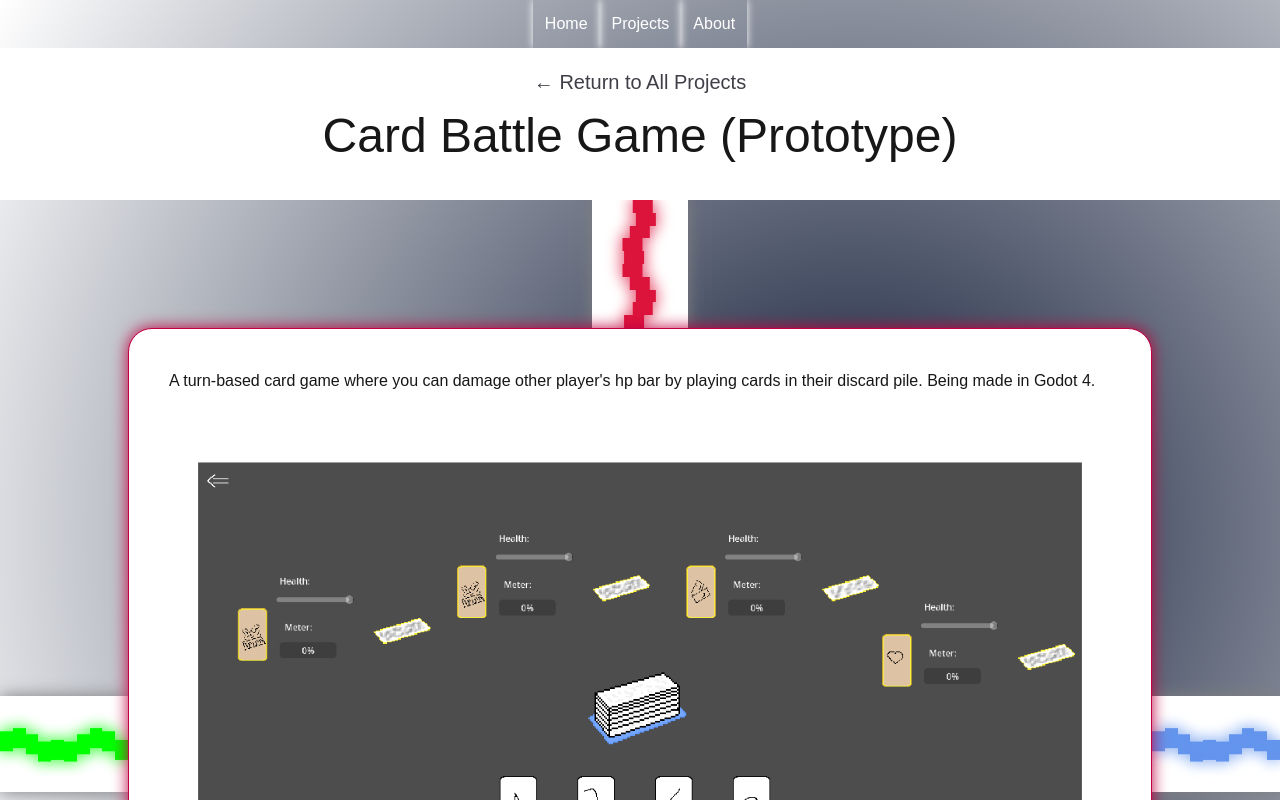
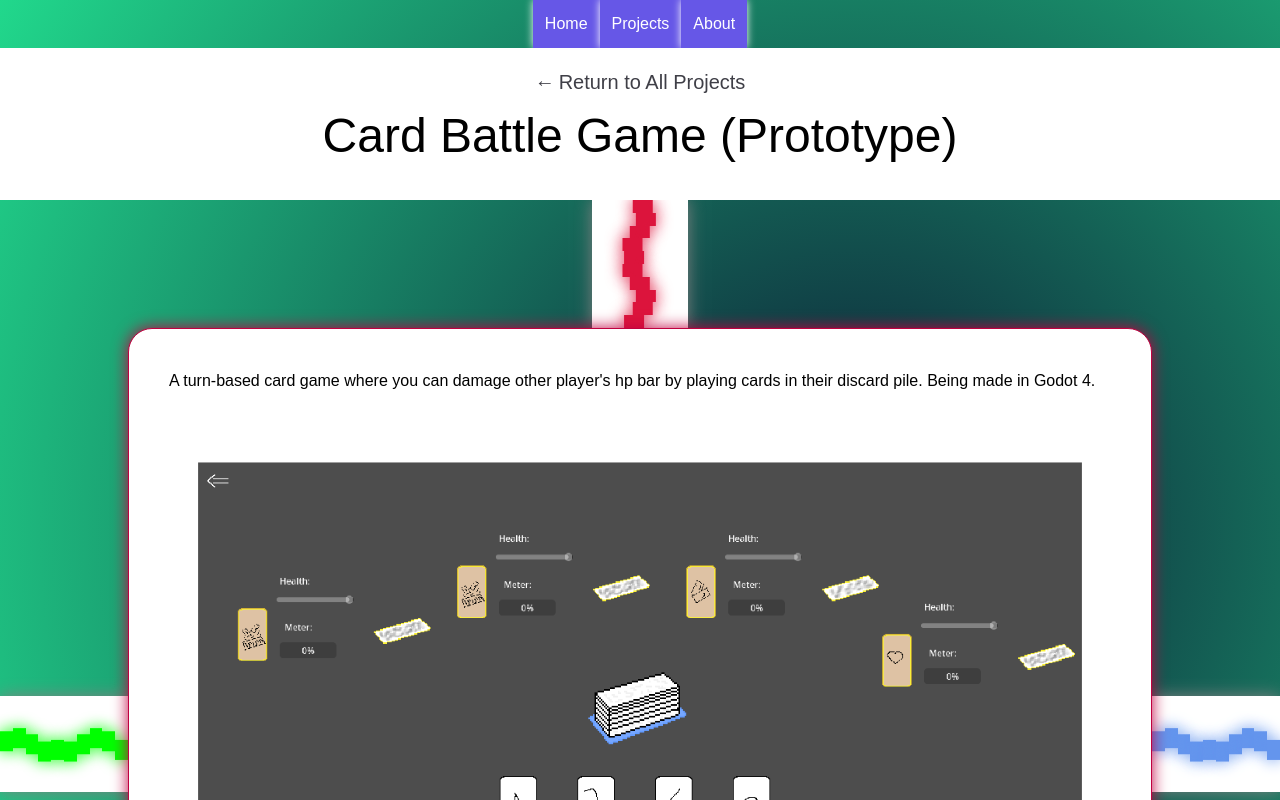
Before and after one commit to Games4Doritos/Personal-Website, a Next.js app: page /projects/cardGame in a window 1280 px wide. Shown: the top 800 px of the page. Built offline with nearby package versions, Linux system fonts and the light colour scheme.

Commit message:
Fixed colour issue + minor styling
- Fixed an issue where the correct colour scheme only showed in dark mode
- Replaced the arrow symbol used on about page with a commonly-used arrow symbol, as to avoid using an arrow that is unsupported on some devices

```diff
--- a/src/app/about/page.tsx
+++ b/src/app/about/page.tsx
@@ -48,7 +48,7 @@ const points: ReactElement[] = [
         <div className="px-[calc(10%-1.25rem)]">
         {experiences.map((experience, id) => (
             <div className="text-left pb-5" key={id}>
-                <p className="text-alt text-2xl absolute leading-none"><b>&#129070;</b></p>
+                <p className="text-alt text-2xl absolute leading-5 "><b>&rarr;</b></p>
                 <div className="pl-8">
                     {experience.title}
                     <Link href={experience.link} target="_blank" className="mx-1">
--- a/src/app/globals.css
+++ b/src/app/globals.css
@@ -1,8 +1,9 @@
 @import "tailwindcss";
 
 :root {
-  --background: #ffffff;
-  --foreground: #171717;
+  --background: #21d88c;
+  --foreground: #000000;
+  --alt: #6657e7;
 }
 /*
 @property --x{
@@ -65,14 +66,6 @@
 
 }
 
-@media (prefers-color-scheme: dark) {
-  :root {
-    --background: #21d88c;
-    --foreground: #000000;
-    --alt: #6657e7;
-  }
-}
-
 body {
   background: var(--background);
   color: var(--foreground);
--- a/src/app/projects/[id]/page.tsx
+++ b/src/app/projects/[id]/page.tsx
@@ -41,7 +41,10 @@ export default async function Page({ params }:props) {
                     <Link
                     href="/projects"
                     >
-                        <p className="hover:text-shadow-[0_0_1rem_black] text-xl text-zinc-700 p-4">&larr; Return to All Projects</p>
+                        <div className="hover:text-shadow-[0_0_1rem_black] text-xl text-zinc-700 p-4">
+                            <p className="mr-1 bottom-0.5 relative inline-block " > &larr;</p>
+                            Return to All Projects
+                        </div>
                     </Link>
                 </div>
                 <div className="w-full text-5xl">
```
